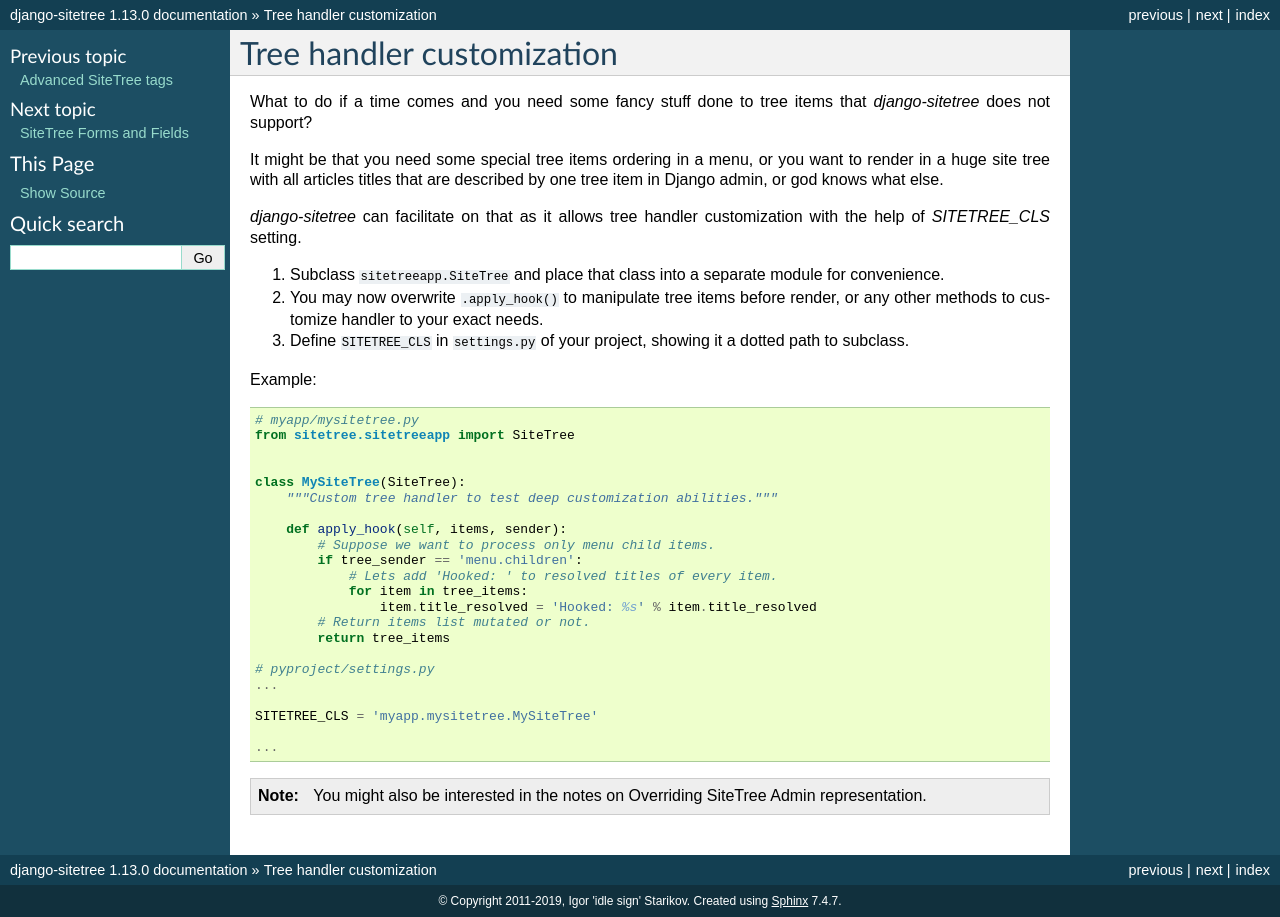
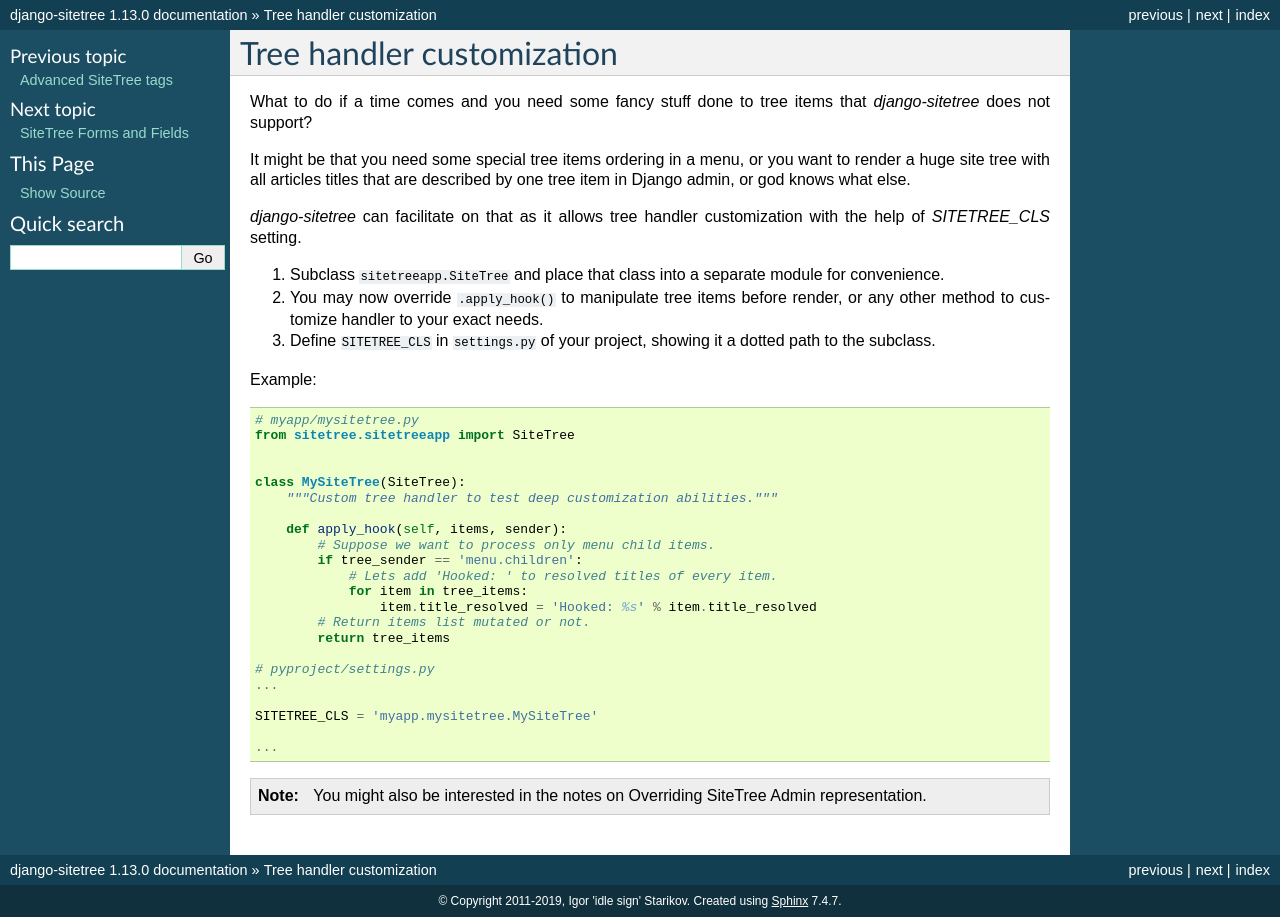
Before and after one commit to idlesign/django-sitetree, a Sphinx documentation site: the page built from docs/source/customization.rst, in a window 1280 px wide. Built offline with Sphinx 7.4.7, drawn with Linux system fonts in a browser that asks for light colours; pages that are not in the unit, such as notebooks, are missing from menus.

Commit message:
Typos fix.

```diff
--- a/docs/source/customization.rst
+++ b/docs/source/customization.rst
@@ -7,15 +7,15 @@
 .. _tree-custom:
 
 It might be that you need some special tree items ordering in a menu, or you want to render
-in a huge site tree with all articles titles that are described by one tree item in Django admin,
+a huge site tree with all articles titles that are described by one tree item in Django admin,
 or god knows what else.
 
 *django-sitetree* can facilitate on that as it allows tree handler customization
 with the help of `SITETREE_CLS` setting.
 
 1. Subclass ``sitetreeapp.SiteTree`` and place that class into a separate module for convenience.
-2. You may now overwrite ``.apply_hook()`` to manipulate tree items before render, or any other methods to customize handler to your exact needs.
-3. Define ``SITETREE_CLS`` in ``settings.py`` of your project, showing it a dotted path to subclass.
+2. You may now override ``.apply_hook()`` to manipulate tree items before render, or any other method to customize handler to your exact needs.
+3. Define ``SITETREE_CLS`` in ``settings.py`` of your project, showing it a dotted path to the subclass.
 
 
 Example:
```
